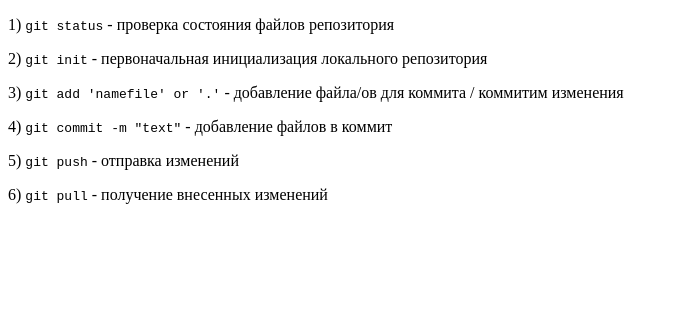
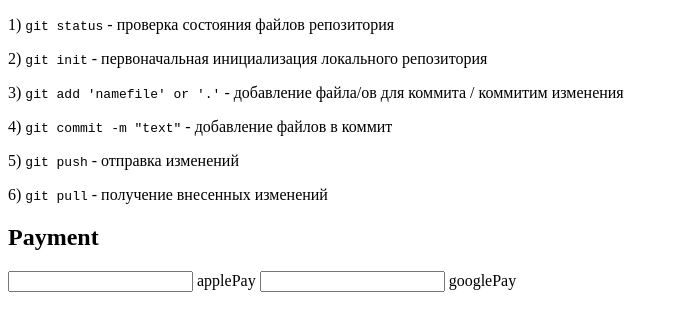
Before and after one commit to ValeriyGor/powercode-git, a plain HTML site: page index.html in a window 1280 px wide. Shown: the whole page, without its empty margins (0-679 px from the left). Drawn offline with Linux system fonts and the light colour scheme.

Commit message:
add first method payment

```diff
--- a/index.html
+++ b/index.html
@@ -19,5 +19,16 @@
 		<p>6) <code>git pull</code> - получение внесенных изменений </p>
 
 	</section>
+
+
+	<section>
+		<h2>Payment</h2>
+		<label>
+			<input type="checbox" name="applePay" > applePay
+		</label>
+		<label>
+			<input type="checbox" name="googlePay" > googlePay
+		</label>
+	</section>
 </body>
 </html>
```
